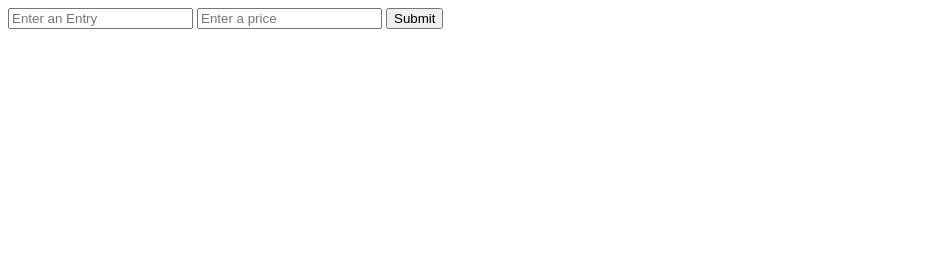
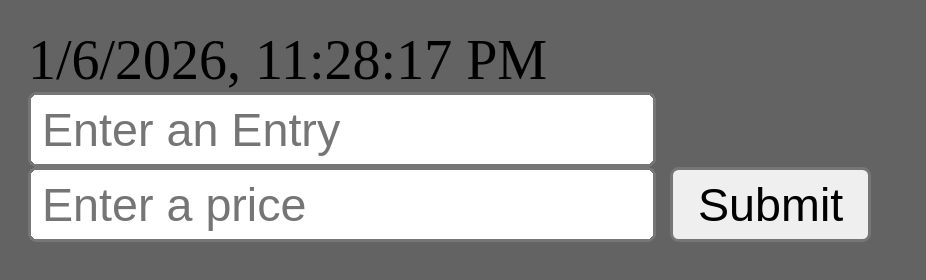
Before and after one commit to osinnanna/dailyrecords, a website: page src/frontend/index.html in a window 1280 px wide. Shown: the whole page, without its empty margins (0-926 px from the left). Drawn offline with Linux system fonts and the light colour scheme.

Commit message:
feat(index.html): added styles and datatime counter

```diff
--- a/src/frontend/index.html
+++ b/src/frontend/index.html
@@ -4,8 +4,11 @@
         <meta charset="UTF-8" />
         <meta name="viewport" content="width=device-width, initial-scale=1.0" />
         <title>Book Keeping</title>
+        <link rel="stylesheet" href="./style.css" />
     </head>
     <body>
+        <header id="datetime"></header>
+        <main>
             <form onsubmit="submitForm(event)" method="post">
                 <input
                     id="entryName"
@@ -21,8 +24,17 @@
                 />
                 <input type="submit" value="Submit" />
             </form>
+        </main>
 
         <script>
+            function updateDateTime() {
+                const now = new Date();
+
+                document.getElementById("datetime").textContent =
+                    now.toLocaleString();
+            }
+            setInterval(updateDateTime, 1000);
+            updateDateTime();
             async function submitForm(event) {
                 event.preventDefault();
                 const data = new FormData(event.currentTarget);
--- /dev/null
+++ b/src/frontend/style.css
@@ -0,0 +1,7 @@
+html {
+    zoom: 3.5;
+}
+
+body {
+    background-color: oklch(0.5 0 0);
+}
```
Lines whose indentation alone changed are shown as unchanged.
